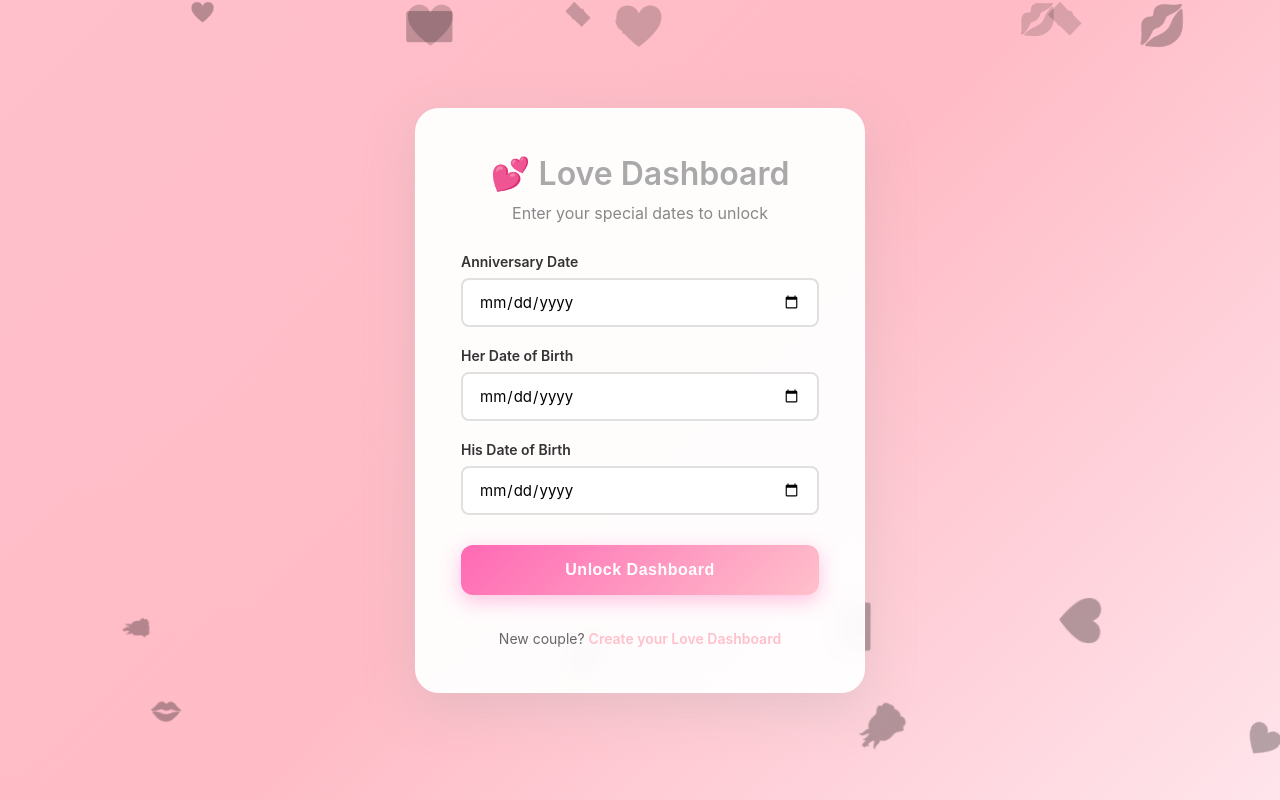
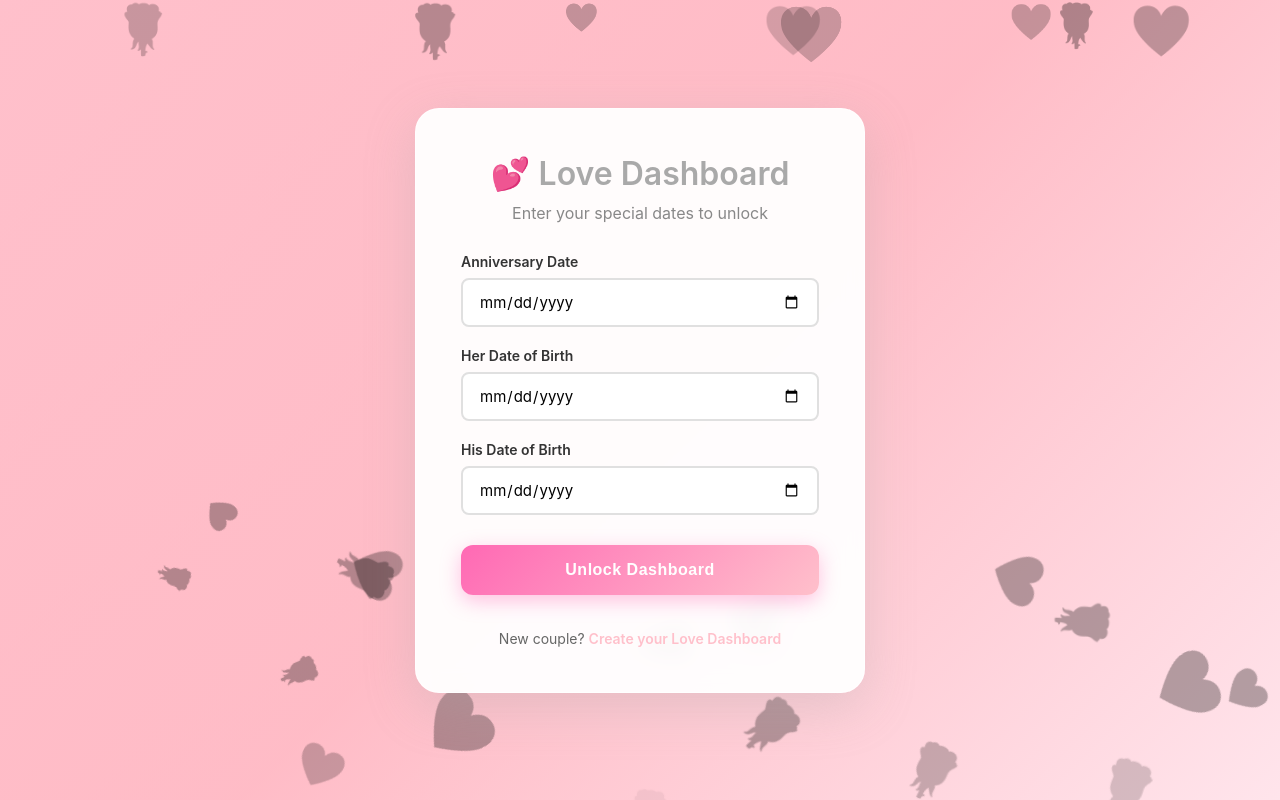
Before and after one commit to MathanSriPrasath/love-dashboard, a React (Create React App) app in the folder frontend/: page / in a window 1280 px wide. Built offline with nearby package versions, Linux system fonts and the light colour scheme.

Commit message:
fix: floaters fix

```diff
--- a/frontend/src/components/FloatingEmojis.js
+++ b/frontend/src/components/FloatingEmojis.js
@@ -2,8 +2,8 @@ import React from 'react';
 import './FloatingEmojis.css';
 
 const FloatingEmojis = () => {
-  // Love emojis to display
-  const emojis = ['🖤', '💋', '🍫', '💌', '🖤', '🌹', '💋', '🍫', '💝', '🖤', '💋', '🍫', '💌', '🖤', '🌹'];
+  // Only hearts and roses - more frequently
+  const emojis = ['🖤', '🌹', '🖤', '🌹', '🖤', '🌹', '🖤', '🌹', '🖤', '🌹', '🖤', '🌹', '🖤', '🌹', '🖤', '🌹', '🖤', '🌹', '🖤', '🌹', '🖤', '🌹', '🖤', '🌹', '🖤', '🌹'];
 
   return (
     <div className="floating-emojis-container">
@@ -13,10 +13,10 @@ const FloatingEmojis = () => {
           className="floating-emoji"
           style={{
             left: `${Math.random() * 100}%`,
-            animationDelay: `${Math.random() * 10}s`,
-            animationDuration: `${15 + Math.random() * 10}s`,
-            fontSize: `${20 + Math.random() * 30}px`,
-            opacity: 0.15 + Math.random() * 0.15,
+            animationDelay: `${Math.random() * 8}s`,
+            animationDuration: `${12 + Math.random() * 8}s`,
+            fontSize: `${25 + Math.random() * 35}px`,
+            opacity: 0.15 + Math.random() * 0.2,
           }}
         >
           {emoji}
```
